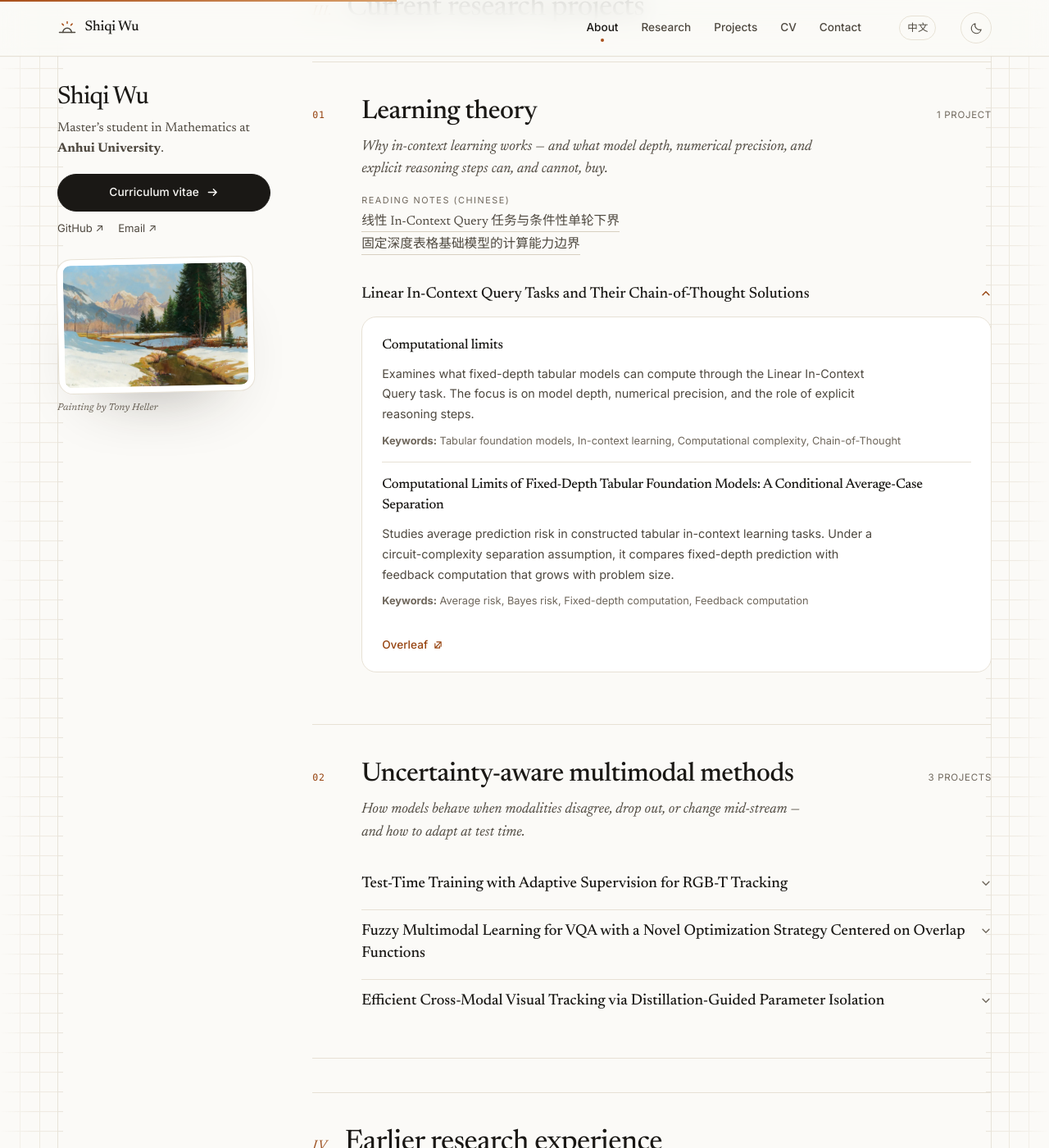
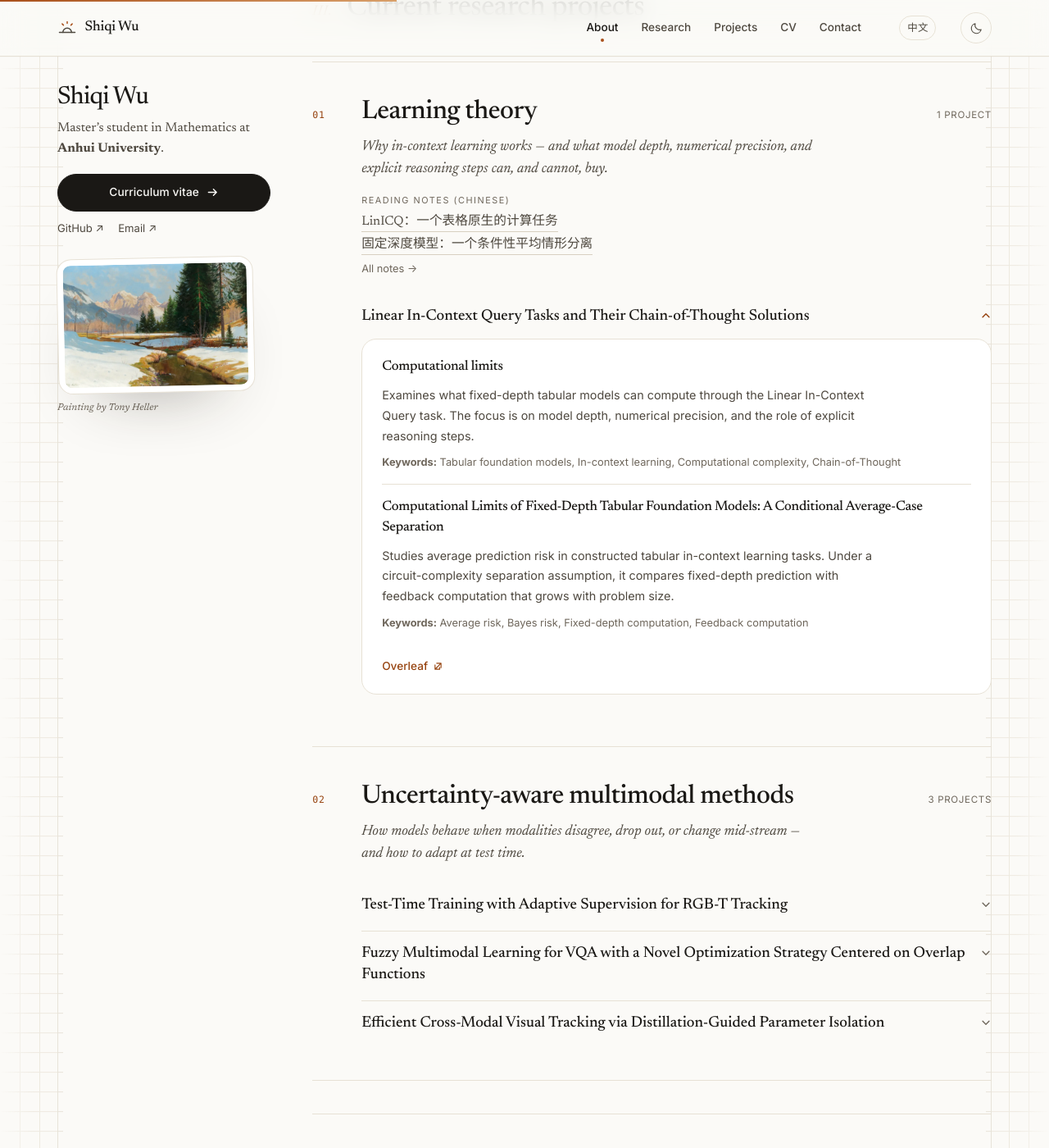
Before and after one commit to Sunrise-57/Sunrise-57.github.io, a Jekyll site: the page built from _pages/about.html, in a window 1280 px wide and 1400 px high, scrolled down 948 px. Shown: the whole window at 82% size. Built offline with Jekyll 4.4.1, drawn with Linux system fonts in a browser that asks for light colours.

Commit message:
Condense the note links on the homepage
The theme block now lists one short line per note and links to the full notes index; the long titles stay on the note pages.

```diff
--- a/_data/research.yml
+++ b/_data/research.yml
@@ -7,9 +7,11 @@ themes:
     label: "Learning theory"
     note: "Why in-context learning works — and what model depth, numerical precision, and explicit reasoning steps can, and cannot, buy."
     notes:
-      - title: "线性 In-Context Query 任务与条件性单轮下界"
+      - short: "LinICQ：一个表格原生的计算任务"
+        title: "线性 In-Context Query 任务与条件性单轮下界"
         url: "/zh/notes/linicq-bound/"
-      - title: "固定深度表格基础模型的计算能力边界"
+      - short: "固定深度模型：一个条件性平均情形分离"
+        title: "固定深度表格基础模型的计算能力边界"
         url: "/zh/notes/average-case-separation/"
 
   - id: multimodal
--- a/_data/ui.yml
+++ b/_data/ui.yml
@@ -50,6 +50,7 @@ home:
   copy_email: "Copy email"
   manuscripts: "Manuscripts"
   theme_notes: "Reading notes (Chinese)"
+  notes_more: "All notes"
   painting_alt: "A snowy alpine valley with pine trees, a stream, and sunlit mountains, painted by Tony Heller."
   painting_caption: "Painting by Tony Heller"
   keywords_label: "Keywords:"
--- a/_data/zh/research.yml
+++ b/_data/zh/research.yml
@@ -5,9 +5,11 @@ themes:
     label: "学习理论"
     note: "上下文学习为何有效——模型深度、数值精度与显式推理步骤能带来什么，又带不来什么。"
     notes:
-      - title: "线性 In-Context Query 任务与条件性单轮下界"
+      - short: "LinICQ：一个表格原生的计算任务"
+        title: "线性 In-Context Query 任务与条件性单轮下界"
         url: "/zh/notes/linicq-bound/"
-      - title: "固定深度表格基础模型的计算能力边界"
+      - short: "固定深度模型：一个条件性平均情形分离"
+        title: "固定深度表格基础模型的计算能力边界"
         url: "/zh/notes/average-case-separation/"
 
   - id: multimodal
--- a/_data/zh/ui.yml
+++ b/_data/zh/ui.yml
@@ -50,6 +50,7 @@ home:
   copy_email: "复制邮箱"
   manuscripts: "手稿"
   theme_notes: "阅读笔记"
+  notes_more: "全部笔记"
   painting_alt: "一幅冬日山谷油画：积雪、松林、溪流与阳光下的山峦，作者 Tony Heller。"
   painting_caption: "Tony Heller 画作"
   keywords_label: "关键词："
--- a/_layouts/home.html
+++ b/_layouts/home.html
@@ -10,6 +10,7 @@ layout: modern
 {% if page.lang == "zh" %}{% assign base = "/zh" %}{% endif %}
 {% assign home_url = base | append: "/" %}
 {% assign cv_url = base | append: "/cv/" %}
+{% assign notes_url = base | append: "/notes/" %}
 
 <div class="wrap home-grid">
   <aside class="home-rail">
@@ -113,8 +114,9 @@ layout: modern
             <div class="theme-block__notes">
               <span class="theme-block__notes-label">{{ ui.home.theme_notes }}</span>
               {% for item in theme.notes %}
-              <a href="{{ item.url | relative_url }}" lang="zh-CN">{{ item.title }}</a>
+              <a href="{{ item.url | relative_url }}" lang="zh-CN" title="{{ item.title }}">{{ item.short | default: item.title }}</a>
               {% endfor %}
+              <a class="theme-block__notes-more" href="{{ notes_url }}">{{ ui.home.notes_more }} →</a>
             </div>
             {% endif %}
           </div>
--- a/assets/css/site.css
+++ b/assets/css/site.css
@@ -968,6 +968,16 @@ html[lang="zh-CN"] .cv-hero__name { letter-spacing: -0.01em; }
   color: var(--accent-ink);
   border-bottom-color: var(--accent);
 }
+.theme-block__notes .theme-block__notes-more {
+  margin-top: 0.2rem;
+  width: fit-content;
+  color: var(--ink-muted);
+  font-family: var(--font-sans);
+  font-size: 0.8rem;
+  text-decoration: none;
+  border-bottom: 0;
+}
+.theme-block__notes .theme-block__notes-more:hover { color: var(--accent-ink); }
 .theme-block__count {
   color: var(--ink-muted);
   font-size: 0.72rem;
```
